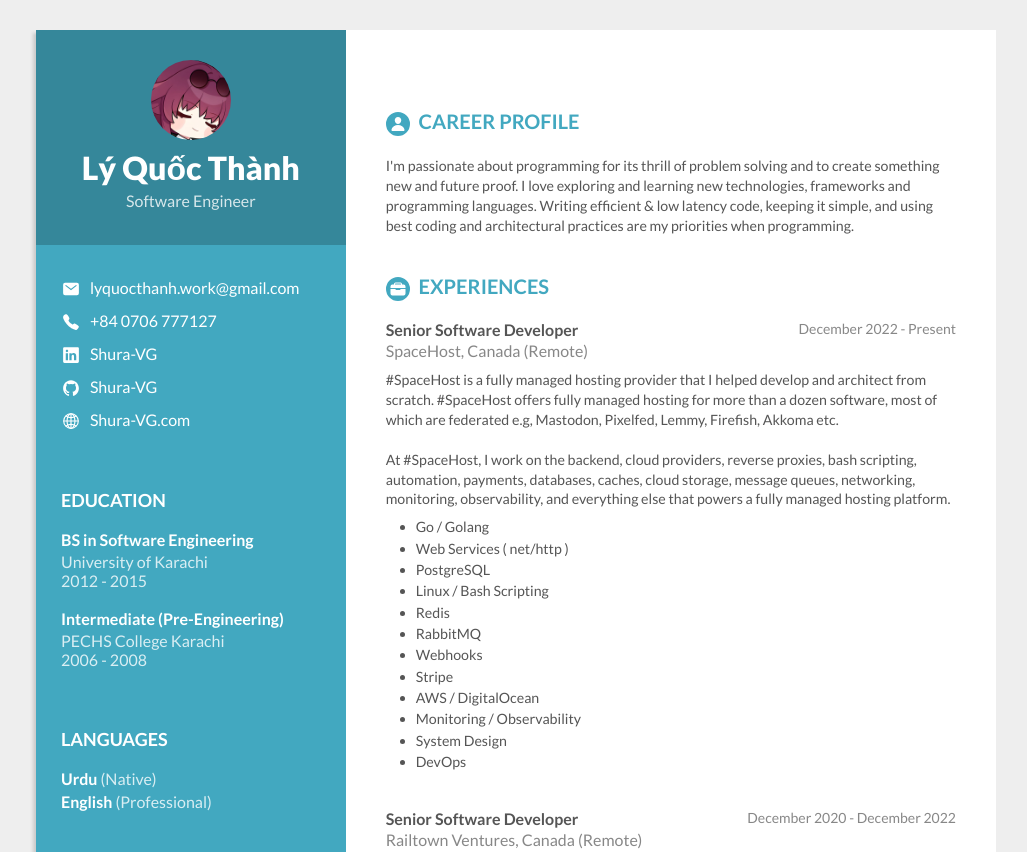
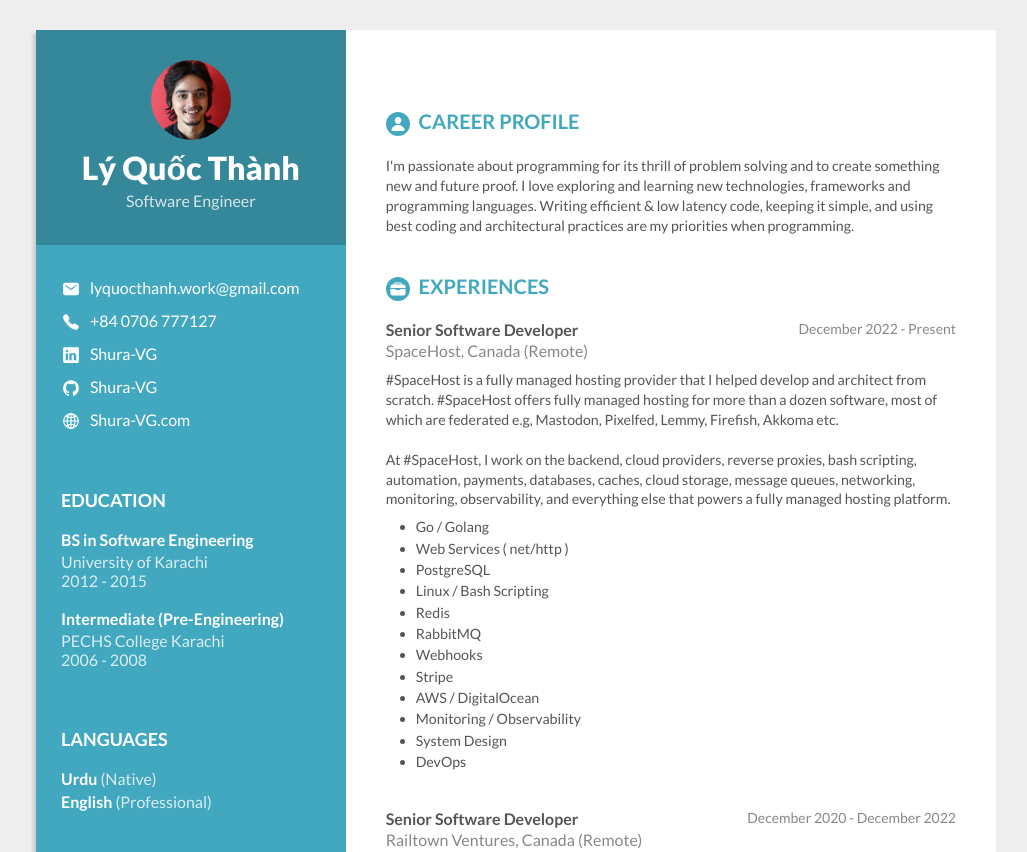
Before and after one commit to Shura-VG/Shura-VG.github.io, a plain HTML site: page index.html in a window 1280 px wide. Shown: the top 852 px of the page, without its empty margins (124-1151 px from the left). Drawn offline with nearby package versions, Linux system fonts and the light colour scheme.

Commit message:
Update index.html

```diff
--- a/index.html
+++ b/index.html
@@ -23,7 +23,7 @@
 
             <div class="col span-1-of-3 personal">
                 <div class="personal-header">
-                    <img src="resources/img/kafka.jpg" alt="Profile picture">
+                    <img src="resources/img/profile_pic.jpg" alt="Profile picture">
                     <h1>Lý Quốc Thành</h1>
                     <p>Software Engineer</p>
                 </div>
```
